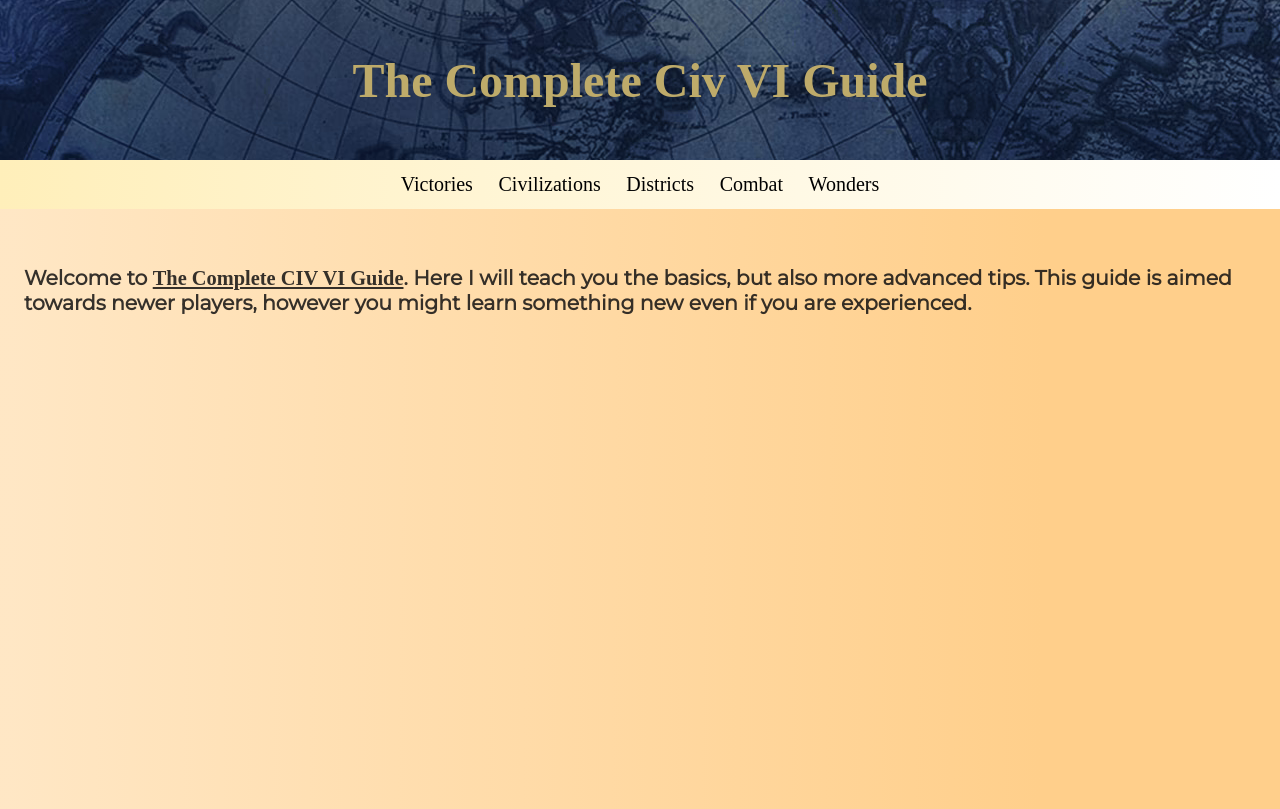
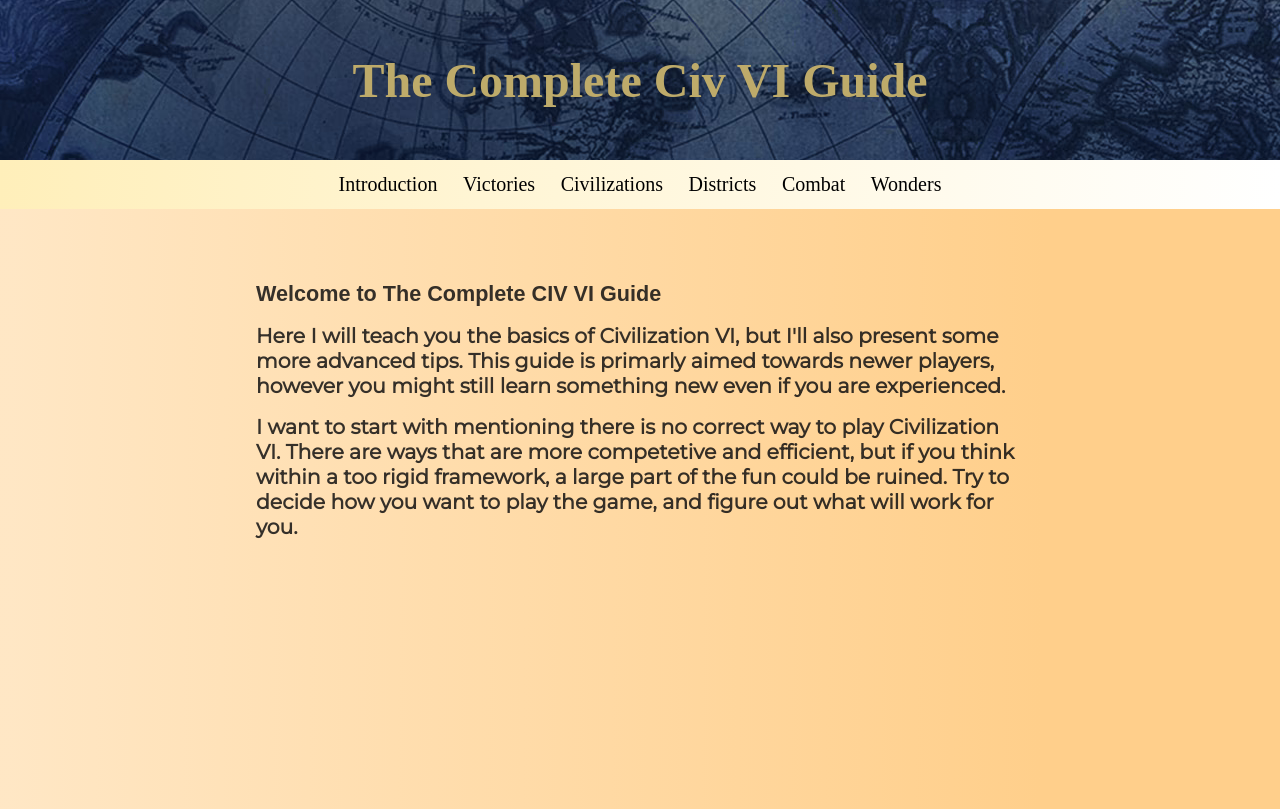
Before and after one commit to Einar-G/Projekt-4, a plain HTML site: page index.html in a window 1280 px wide. Drawn offline with Linux system fonts and the light colour scheme; a web font is replaced by a local one.

Commit message:
Fixade styling "template" för paragrafer

```diff
--- a/index.html
+++ b/index.html
@@ -18,6 +18,7 @@
         <h1>The Complete Civ VI Guide</h1>
     </header>
     <nav>
+        <a href="">Introduction</a>
         <a href="wins.html">Victories</a>
         <a href="civilizations.html">Civilizations</a>
         <a href="districts.html">Districts</a>
@@ -26,9 +27,10 @@
     </nav>
     <main>
         <article>
-            <h2>Welcome to <span>The Complete CIV VI Guide</span>. Here I will teach you the basics, but also more advanced tips. This guide is aimed towards newer players, however you might learn something new even if you are experienced.</h2>
+            <h1 class="Rubrik">Welcome to The Complete CIV VI Guide</h1>
+            <h2 style="margin-bottom: 2vh;">Here I will teach you the basics of Civilization VI, but I'll also present some more advanced tips. This guide is primarly aimed towards newer players, however you might still learn something new even if you are experienced.</h2>
+            <h2>I want to start with mentioning there is no correct way to play Civilization VI. There are ways that are more competetive and efficient, but if you think within a too rigid framework, a large part of the fun could be ruined. Try to decide how you want to play the game, and figure out what will work for you.</h2>
         </article>
-
     </main>
 
 </body>
--- a/style.css
+++ b/style.css
@@ -1,4 +1,3 @@
-
 * {
   padding: 0;
   margin: 0;
@@ -17,7 +16,7 @@
 }
 
 nav {
-  display:flex;
+  display: flex;
   justify-content: center;
   background: linear-gradient(to right, #ffefba, #ffffff);
 }
@@ -26,7 +25,7 @@
   font-family: "Penumbra HalfSerif Std";
   text-decoration: none;
   font-style: none;
-  color:black;
+  color: black;
   padding: 1vw;
   transition: 0.4s;
   font-size: 2.5vh;
@@ -37,20 +36,28 @@
 }
 
 main {
-  background-image: linear-gradient( 90.5deg,  rgba(255,207,139,0.50) 1.1%, rgba(255,207,139,1) 81.3% );
+  background-image: linear-gradient(
+    90.5deg,
+    rgba(255, 207, 139, 0.5) 1.1%,
+    rgba(255, 207, 139, 1) 81.3%
+  );
   min-height: 75vh;
   padding: 3vh;
+  display: flex;
+  justify-content: center;
 }
 
 article {
-  margin-top: 4vh;
-  font-family: 'Montserrat', sans-serif;
+  max-width: 60vw;
+  margin-top: 6vh;
+  font-family: "Montserrat", sans-serif;
   font-size: 1.7vh;
-  color:rgba(19, 18, 18, 0.856);
-
+  color: rgba(19, 18, 18, 0.856);
 }
 
-span {
-  font-family: "Penumbra HalfSerif Std";
-  text-decoration: underline;
+.Rubrik {
+  margin-bottom: 2vh;
+  font-weight: bolder;
+  font-size: 2.7vh;
+  font-family: Arial, Helvetica, sans-serif;
 }
```
